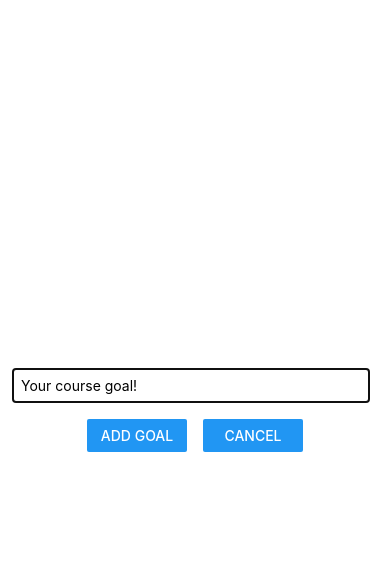
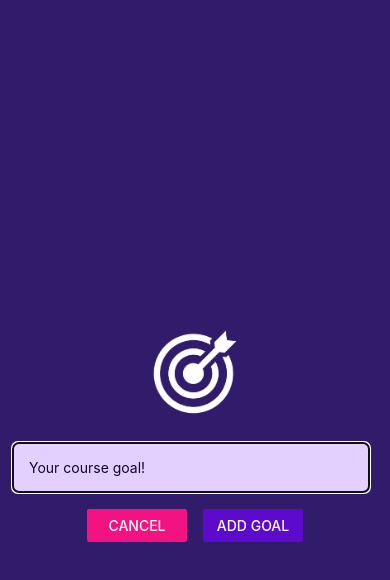
Before and after one commit to nel11326/react-native-basics-course-goal-app, a React Native app: screen / in a window 390 px wide. Both pictures are taken after a click on the button "ADD NEW GOAL". Shown: the top 580 px of the page. Built offline with nearby package versions, Linux system fonts and the light colour scheme.

Commit message:
completed building course goals on section 2 react basics

```diff
--- a/App.js
+++ b/App.js
@@ -1,5 +1,6 @@
 import { useState } from "react";
 import { StyleSheet, View, FlatList, Button } from "react-native";
+import { StatusBar } from "expo-status-bar";
 
 import GoalItem from "./components/GoalItem";
 import GoalInput from "./components/GoalInput";
@@ -31,6 +32,8 @@
   }
 
   return (
+    <>
+      <StatusBar style="light" />
       <View style={styles.appContainer}>
         <Button
           title="Add New Goal"
@@ -61,6 +64,7 @@
           />
         </View>
       </View>
+    </>
   );
 }
 
--- a/app.json
+++ b/app.json
@@ -5,6 +5,7 @@
     "version": "1.0.0",
     "orientation": "portrait",
     "icon": "./assets/icon.png",
+    "backgroundColor": "#1e085a",
     "userInterfaceStyle": "light",
     "splash": {
       "image": "./assets/splash.png",
--- a/components/GoalInput.js
+++ b/components/GoalInput.js
@@ -1,4 +1,11 @@
-import { Button, StyleSheet, TextInput, View, Modal } from "react-native";
+import {
+  Button,
+  StyleSheet,
+  TextInput,
+  View,
+  Modal,
+  Image,
+} from "react-native";
 import { useState } from "react";
 
 function GoalInput(props) {
@@ -16,6 +23,10 @@
   return (
     <Modal visible={props.visible} animationType="slide">
       <View style={styles.inputContainer}>
+        <Image
+          source={require("../assets/images/goal.png")}
+          style={styles.image}
+        />
         <TextInput
           style={styles.textInput}
           placeholder="Your course goal!"
@@ -24,10 +35,10 @@
         />
         <View style={styles.buttonContainer}>
           <View style={styles.button}>
-            <Button title="Add Goal" onPress={addGoalHandler} />
+            <Button title="Cancel" onPress={props.onCancel} color="#f31282" />
           </View>
           <View style={styles.button}>
-            <Button title="Cancel" onPress={props.onCancel} />
+            <Button title="Add Goal" onPress={addGoalHandler} color="#5e0acc" />
           </View>
         </View>
       </View>
@@ -42,17 +53,18 @@
     flex: 1,
     justifyContent: "center",
     alignItems: "center",
-    marginBottom: 24,
-    borderBottomWidth: 1,
-    borderBottomColor: "#cccccc",
     padding: 16,
+    backgroundColor: "#311b6b",
   },
   textInput: {
     borderWidth: 1,
-    borderColor: "#cccccc",
+    borderColor: "#e4d0ff",
+    backgroundColor: "#e4d0ff",
+    color: "#120438",
+    borderRadius: 6,
     width: "100%",
     marginRight: 8,
-    padding: 8,
+    padding: 16,
   },
   buttonContainer: {
     marginTop: 16,
@@ -62,4 +74,9 @@
     width: 100,
     marginHorizontal: 8,
   },
+  image: {
+    width: 100,
+    height: 100,
+    margin: 20,
+  },
 });
```
Also changed, not shown: assets/images/goal.png (added). Lines whose indentation alone changed are shown as unchanged.
